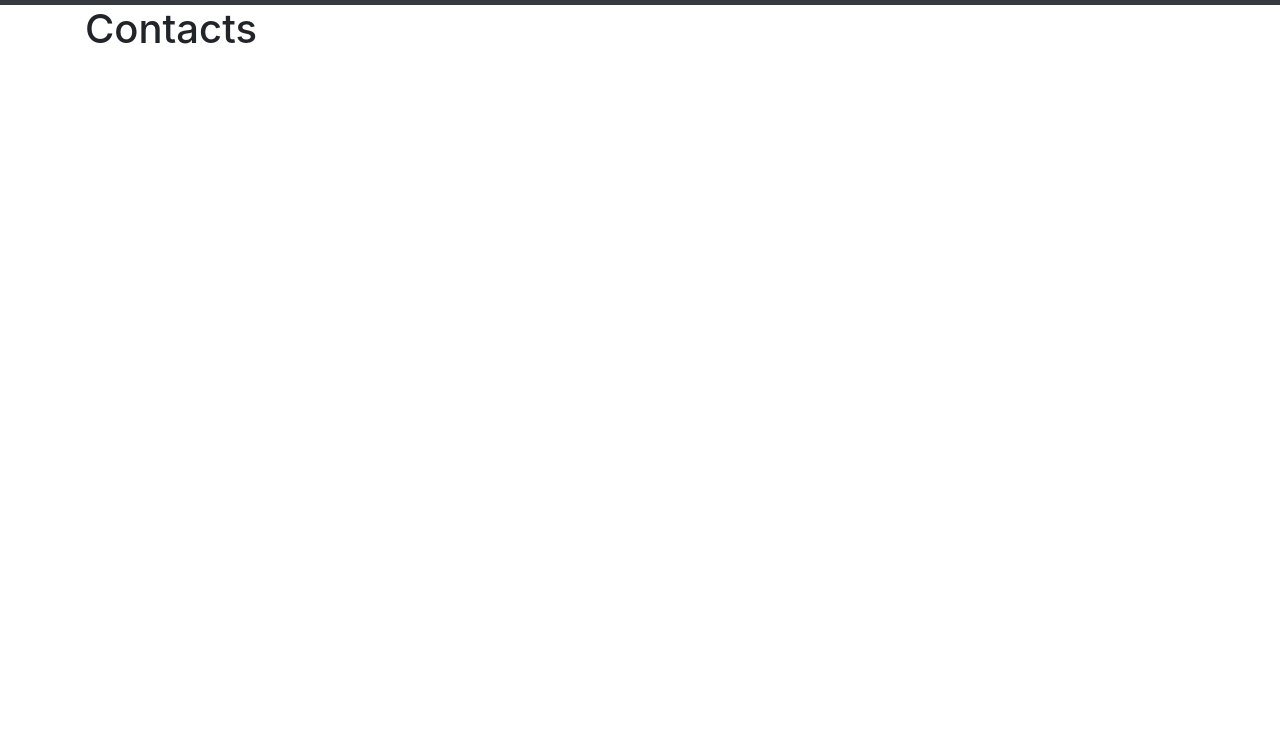
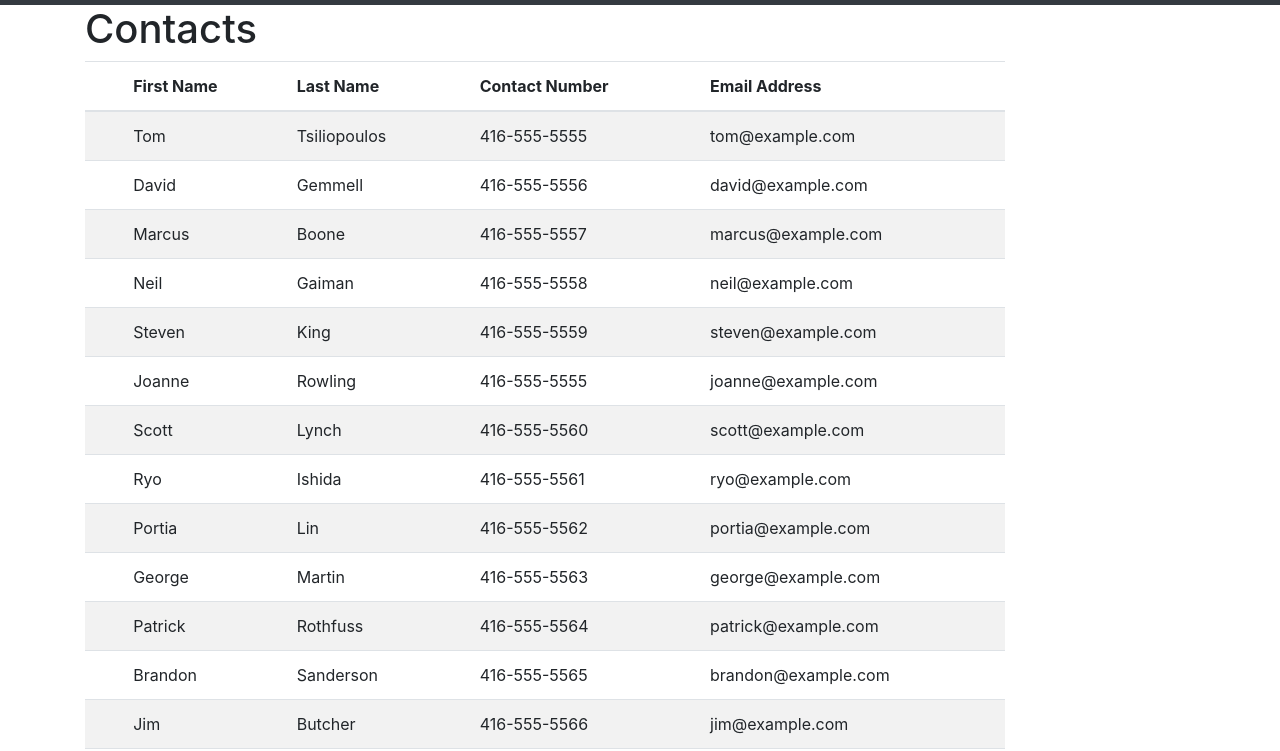
Before and after one commit to awen-xu/COMP125-S2018-Final, a website: page public/contacts.html in a window 1280 px wide. Shown: the part 51-802 px from the top of the page. Drawn offline with nearby package versions, Linux system fonts and the light colour scheme.

Commit message:
inserted table contents

```diff
--- a/public/Scripts/app.js
+++ b/public/Scripts/app.js
@@ -1,8 +1,86 @@
-(function(){
+(function () {
+    // App variables
+    let XHR;
+    let hash;
+    let addressBook;
+    let Contacts;
+
+
+  /**
+   * This function loads a JSON file and dumps it into the addressbook container
+   *
+   */
+  function loadJSON() {
+
+    XHR = new XMLHttpRequest();
+    XHR.addEventListener("readystatechange", function(){
+      if(this.status === 200) {
+        if(this.readyState === 4)  {
+          addressBook = JSON.parse(this.responseText);
+          console.log("Data finished loading");
+
+          createContacts();
+
+          displayData();
+        }
+      }
+    });
+    XHR.open("GET", "/data.json");
+    XHR.send();
+  }
+
+
+  function createContacts() {
+    addressBook.Contacts.forEach(contact => {
+      let newContact = new objects.Contact(
+        contact.firstName, contact.lastName, contact.contactNumber, contact.emailAddress);
+      Contacts.push(newContact);
+    });
+  }
+
+
+  function displayData() {
+
+      let tbody = document.querySelector("tbody");
+      tbody.innerHTML = "";
+
+      Contacts.forEach(contact => {
+
+        let tr = document.createElement("tr");
+        let th = document.createElement("th");
+        th.setAttribute("scope", "row");
+        th.textContent = contact.id;
+        tr.appendChild(th);
+
+        // loop through each property of the contact object
+        // then add the property value to the column
+        for (const property in contact) {
+          if (contact.hasOwnProperty(property)) {
+              /*
+            if(property != "id") {
+              let td = document.createElement("td");
+              td.textContent = contact[property];
+              tr.appendChild(td);
+            }*/
+
+            let td = document.createElement("td");
+            td.textContent = contact[property];
+            tr.appendChild(td);
+          }
+        }
+
+          tbody.appendChild(tr);
+      });
+
+  }
+
 
     function Start() {
-        console.log(`%c App Started...`,"color:blue; font-size: 30px; font-weight:bold;");
-       // Your Code goes here
+        console.log(`%c App Started...`, "color:blue; font-size: 30px; font-weight:bold;");
+        // Your Code goes here
+
+        Contacts = [];
+        loadJSON();
 
     }
 
--- a/public/Scripts/objects/addressbook.js
+++ b/public/Scripts/objects/addressbook.js
@@ -5,6 +5,10 @@
         }
 
         // complete the addressbook class
+
+        AddContact(newContact){
+            this.Contacts.concat(newContact);
+        }
     }
 
     objects.AddressBook = AddressBook;
--- a/public/Scripts/objects/contact.js
+++ b/public/Scripts/objects/contact.js
@@ -2,6 +2,12 @@ let objects;
 (function(){
     class Contact {
         // your class definition goes here
+        constructor(firstName, lastName, contactNumber, emailAddress){
+            this.firstName = firstName;
+            this.lastName = lastName;
+            this.contactNumber = contactNumber;
+            this.emailAddress = emailAddress;
+        }
     }
 
     objects.Contact = Contact;
--- a/public/contacts.html
+++ b/public/contacts.html
@@ -24,10 +24,12 @@
             <div class="collapse navbar-collapse" id="navbarSupportedContent">
                 <ul class="navbar-nav ml-auto">
                     <li class="nav-item">
-                        <a class="nav-link" href="index.html"><i class="fas fa-home fa-lg"></i> Home</a>
+                        <a class="nav-link" href="index.html">
+                            <i class="fas fa-home fa-lg"></i> Home</a>
                     </li>
                     <li class="nav-item active">
-                        <a class="nav-link" href="contacts.html"><i class="fas fa-users fa-lg"></i> Contacts</a>
+                        <a class="nav-link" href="contacts.html">
+                            <i class="fas fa-users fa-lg"></i> Contacts</a>
                     </li>
                 </ul>
             </div>
@@ -39,6 +41,24 @@
             <h1 class="display-6">Contacts</h1>
             <div id="contactList">
                 <!-- Inject your Dynamic HTML here -->
+                <div class="row">
+                    <div class="col-md-10">
+                        <table class="table table-striped">
+                            <thead>
+
+                                <th scope="col"></th>
+                                <th scope="col">First Name</th>
+                                <th scope="col">Last Name</th>
+                                <th scope="col">Contact Number</th>
+                                <th scope="col">Email Address</th>
+
+                            </thead>
+                            <tbody>
+
+                            </tbody>
+                        </table>
+                    </div>
+                </div>
             </div>
         </div>
     </main>
```
